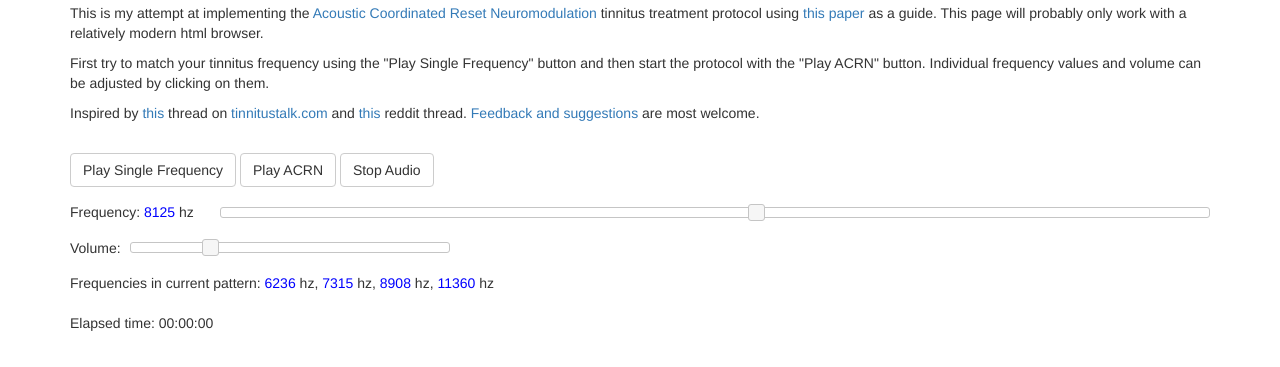
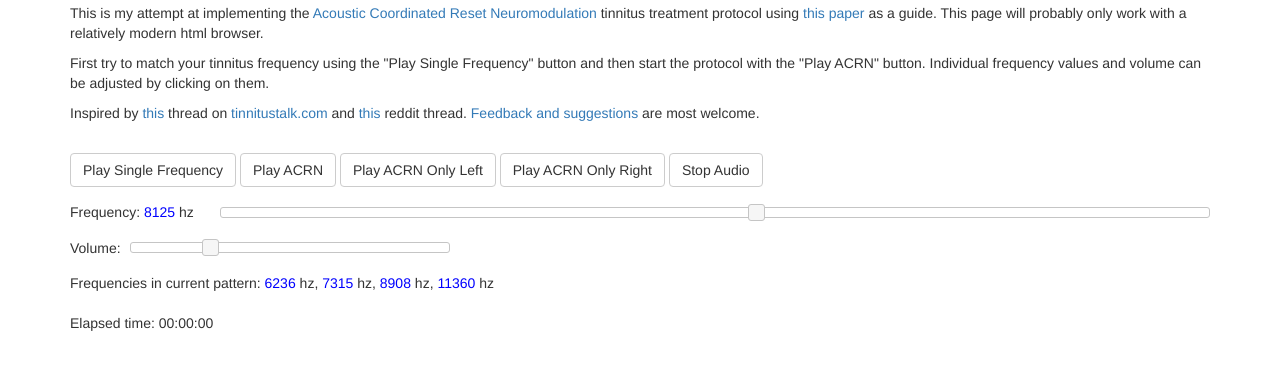
Before and after one commit to headphonejames/acrn, a plain HTML site: page index.html in a window 1280 px wide. Shown: the part 57-424 px from the top of the page. Drawn offline with nearby package versions, Linux system fonts and the light colour scheme.

Commit message:
added ability to play ACRN in only left and right channels

```diff
--- a/index.html
+++ b/index.html
@@ -107,7 +107,9 @@
             <br/>
             <section id="play">
                 <button type="button" class="btn btn-default" id="playToneButton" onclick="playTone();">Play Single Frequency</button>
-                <button type="button" class="btn btn-default" id="playACRNButton" onclick="playACRN();">Play ACRN</button>
+                <button type="button" class="btn btn-default" id="playACRNButton" onclick="playACRN(0.5);">Play ACRN</button>
+                <button type="button" class="btn btn-default" id="playLeft" onclick="playACRN(0);">Play ACRN Only Left</button>
+                <button type="button" class="btn btn-default" id="playRight" onclick="playACRN(1);">Play ACRN Only Right</button>
                 <button type="button" class="btn btn-default" id="stopButton" onclick="stop();">Stop Audio</button>
             </section>
             <br/>
--- a/js/ACRN.js
+++ b/js/ACRN.js
@@ -286,10 +286,11 @@ function highlightCurrentFreq() {
     $("#" + ACRN_FREQ_PREFIX + currentPlayingFreqIndex).addClass("acrnFreqPlaying");
 }
 
-function playACRN() {
-    if (currentState === states.PLAY_TONE) {
+function playACRN(pan) {
+    if (currentState === states.PLAY_TONE || currentState == states.PLAY_ACRN) {
         stop();
     }
+
 
     if (currentState !== states.PLAY_ACRN) {
         generateACRNFrequencies();
@@ -301,9 +302,11 @@ function playACRN() {
         // High synth - scheduled as a mono synth (i.e. one instance keeps
         // running and the gate and frequency are switched)
         this.synth = new TriggerSynth(audiolet, this.currentFreq);
+        this.pan = new Pan(audiolet, pan);
 
         // Connect it to the output so we can hear it
-        this.synth.connect(audiolet.output);
+        this.synth.connect(this.pan);
+        this.pan.connect(audiolet.output);
 
         // first set the gate on the ADSR envelope to 1, then alternate to 0
         // trigger release
@@ -362,9 +365,9 @@ function generateACRNFrequencies() {
     freqChoices = [Math.floor(currentFreq * 0.773 - 44.5), Math.floor(currentFreq * 0.903 - 21.5),
         Math.floor(currentFreq * 1.09 + 52), Math.floor(currentFreq * 1.395 + 26.5)];
     for (var i = 0; i < numFreqs; i++) {
-    	freqVolumes[i] = defaultFreqVolume;
-    	if (localStorage.getItem(ACRN_FREQ_PREFIX + "vol" + i)) // load in saved volume for frequency-slot, if one exists
-    		freqVolumes[i] = localStorage.getItem(ACRN_FREQ_PREFIX + "vol" + i);
+        freqVolumes[i] = defaultFreqVolume;
+        if (localStorage.getItem(ACRN_FREQ_PREFIX + "vol" + i)) // load in saved volume for frequency-slot, if one exists
+            freqVolumes[i] = localStorage.getItem(ACRN_FREQ_PREFIX + "vol" + i);
     }
     if (Modernizr.localstorage) {
         for (var i = 0; i < numFreqs; i++) {
```
